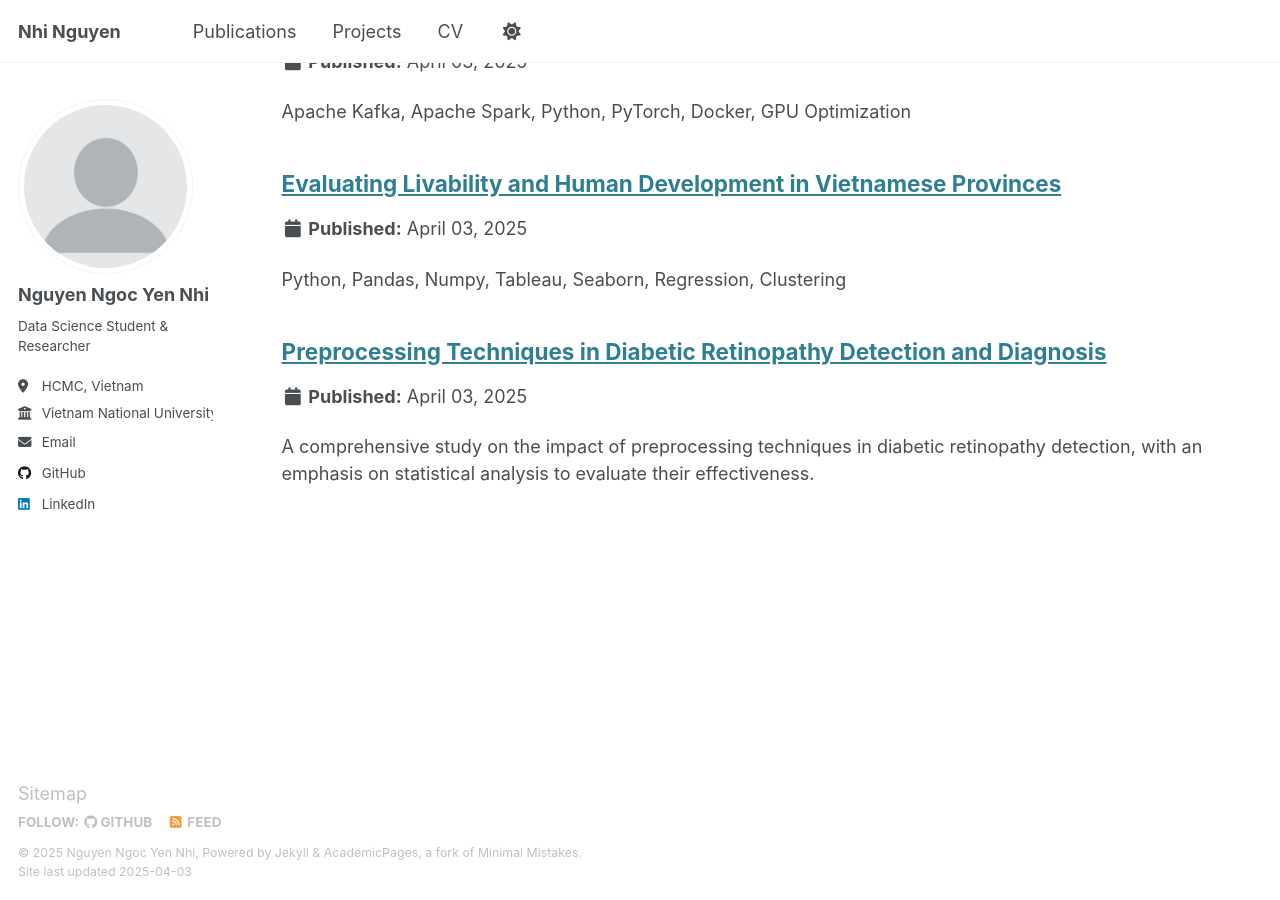
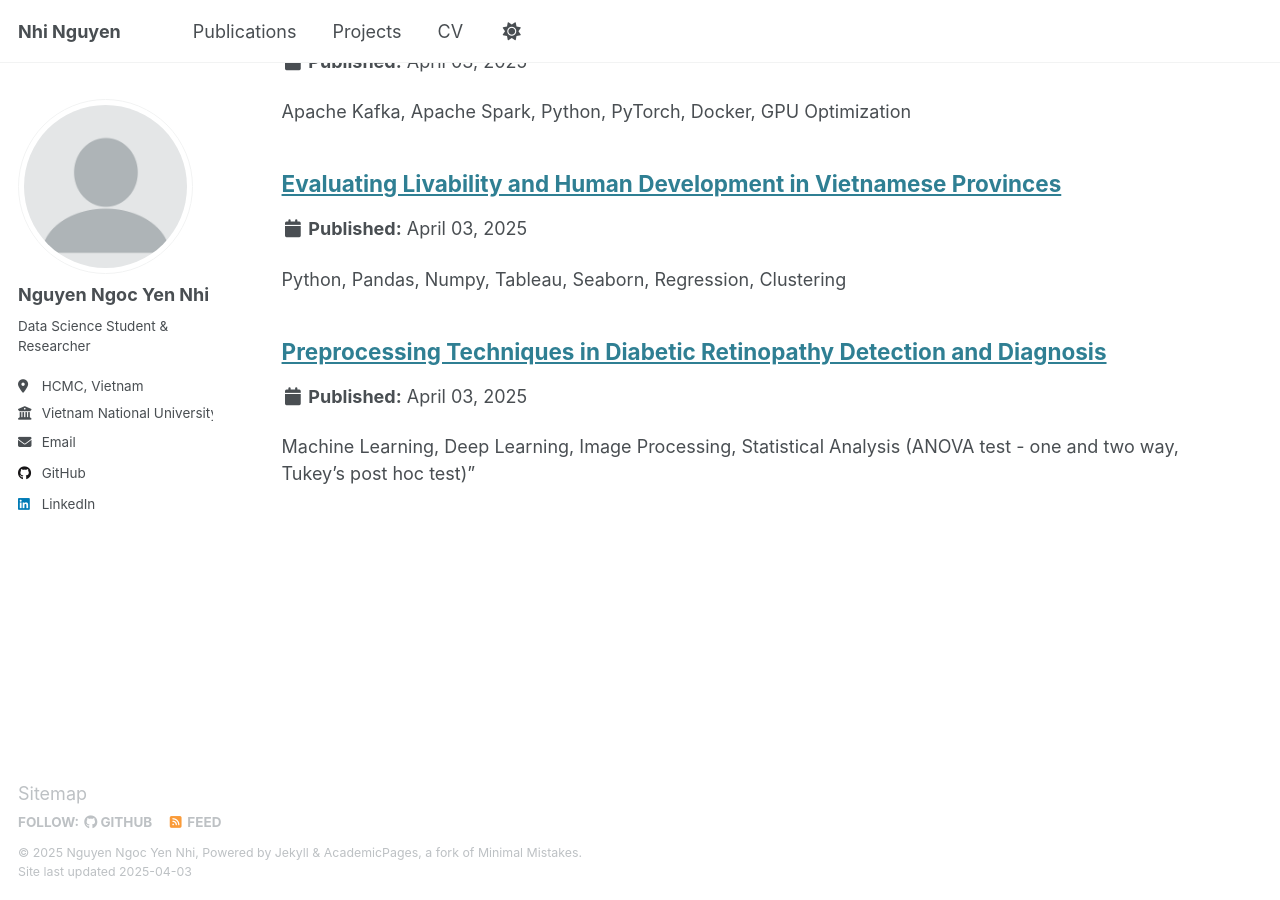
Before and after one commit to dalietnguyen342/dalietnguyen342.github.io, a Jekyll site: the page built from _pages/portfolio.html, in a window 1280 px wide and 900 px high, scrolled down 504 px. Built offline with Jekyll 4.4.1, drawn with Linux system fonts in a browser that asks for light colours.

Commit message:
Update proj5.md

```diff
--- a/_portfolio/proj5.md
+++ b/_portfolio/proj5.md
@@ -2,8 +2,7 @@
 title: "Preprocessing Techniques in Diabetic Retinopathy Detection and Diagnosis"
 collection: portfolio
 excerpt: >
-  A comprehensive study on the impact of preprocessing techniques in diabetic retinopathy detection, with an emphasis on statistical analysis to evaluate their effectiveness.
-<b>Technologies: "Machine Learning, Deep Learning, Image Processing, Statistical Analysis (ANOVA test - one and two way, Tukey’s post hoc test) </b>"
+  Machine Learning, Deep Learning, Image Processing, Statistical Analysis (ANOVA test - one and two way, Tukey’s post hoc test)"
 ---
 Preprocessing involves eliminating noise and redundant information that may reduce model performance, thereby allowing the model to focus on key features. In this project, our research group analyzed the effectiveness of various preprocessing techniques in the context of diabetic retinopathy detection—a major cause of visual impairment and blindness among diabetic patients.
 
```
